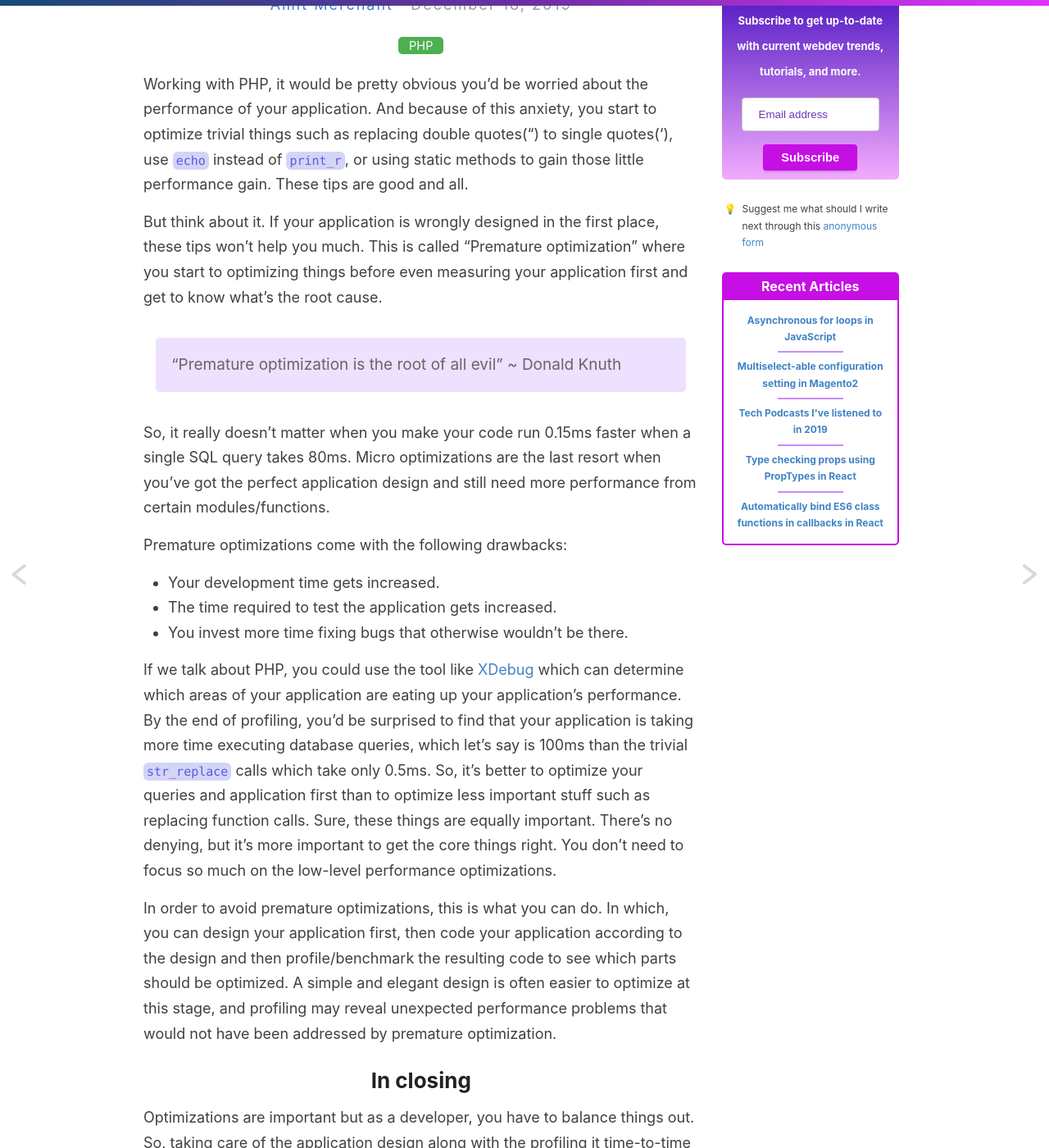
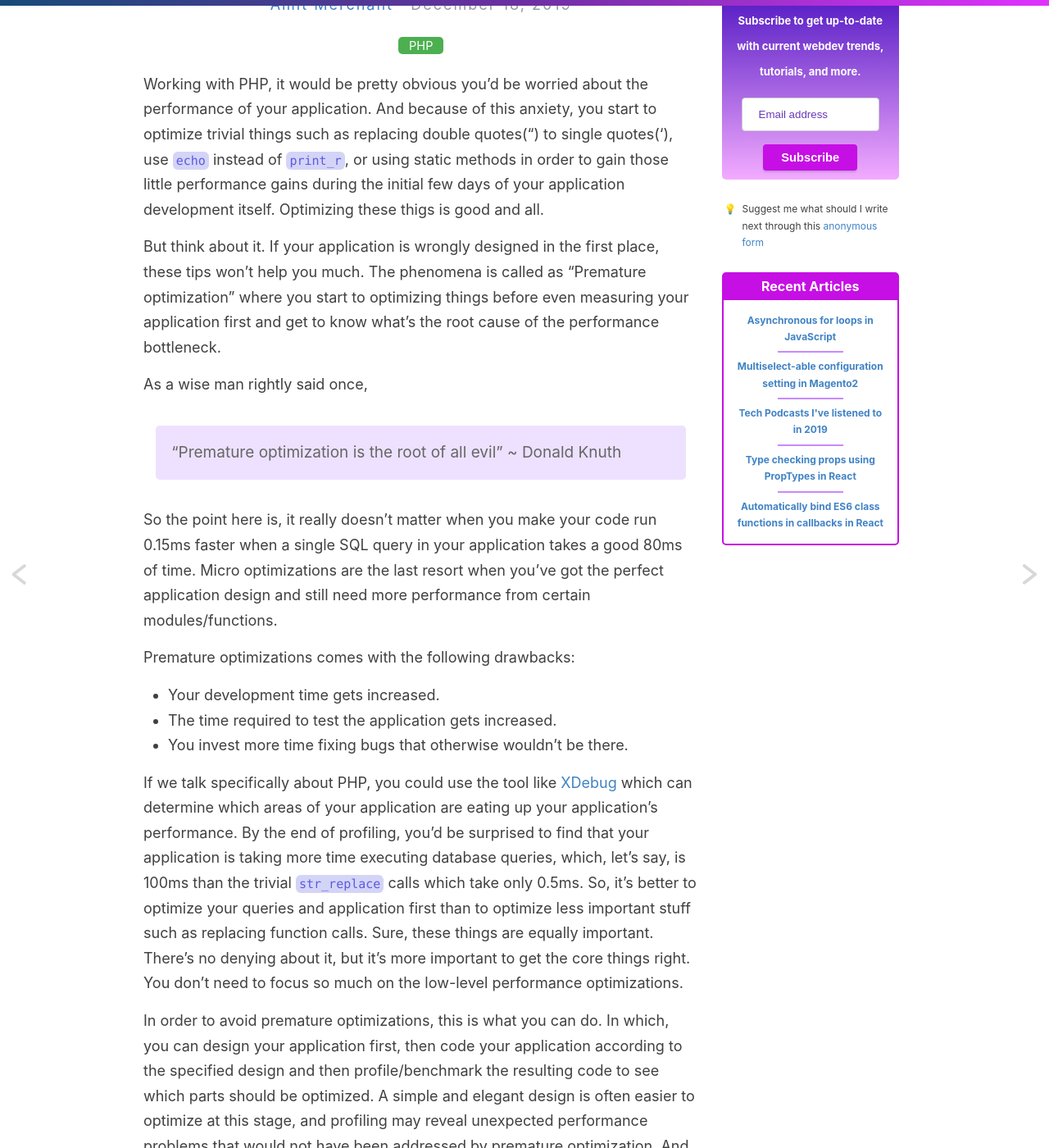
Before and after one commit to varunkumardev/amitmerchant1990.github.io, a Jekyll site: the page built from _posts/2019-12-18-premature-optimization-is-dangerous.md, in a window 1280 px wide and 1400 px high, scrolled down 224 px. Shown: the whole window at 82% size. Built offline with Jekyll 4.4.1, drawn with Linux system fonts in a browser that asks for light colours; comment, search, counter and statistics services are not loaded; some of the changed text lies outside the part shown.

Commit message:
improve post.

```diff
--- a/_posts/2019-12-18-premature-optimization-is-dangerous.md
+++ b/_posts/2019-12-18-premature-optimization-is-dangerous.md
@@ -5,23 +5,25 @@ image: /cdn/premature-optimization.png
 categories: [PHP]
 ---
 
-Working with PHP, it would be pretty obvious you'd be worried about the performance of your application. And because of this anxiety, you start to optimize trivial things such as replacing double quotes(") to single quotes('), use `echo` instead of `print_r`, or using static methods to gain those little performance gain. These tips are good and all.
+Working with PHP, it would be pretty obvious you'd be worried about the performance of your application. And because of this anxiety, you start to optimize trivial things such as replacing double quotes(") to single quotes('), use `echo` instead of `print_r`, or using static methods in order to gain those little performance gains during the initial few days of your application development itself. Optimizing these thigs is good and all.
 
-But think about it. If your application is wrongly designed in the first place, these tips won't help you much. This is called "Premature optimization" where you start to optimizing things before even measuring your application first and get to know what's the root cause.
+But think about it. If your application is wrongly designed in the first place, these tips won't help you much. The phenomena is called as "Premature optimization" where you start to optimizing things before even measuring your application first and get to know what's the root cause of the performance bottleneck.
+
+As a wise man rightly said once,
 
 > "Premature optimization is the root of all evil" ~ Donald Knuth
 
-So, it really doesn't matter when you make your code run 0.15ms faster when a single SQL query takes 80ms. Micro optimizations are the last resort when you've got the perfect application design and still need more performance from certain modules/functions.
+So the point here is, it really doesn't matter when you make your code run 0.15ms faster when a single SQL query in your application takes a good 80ms of time. Micro optimizations are the last resort when you've got the perfect application design and still need more performance from certain modules/functions.
 
-Premature optimizations come with the following drawbacks:
+Premature optimizations comes with the following drawbacks:
 
 - Your development time gets increased.
 - The time required to test the application gets increased.
 - You invest more time fixing bugs that otherwise wouldn't be there.
 
-If we talk about PHP, you could use the tool like [XDebug](http://www.xdebug.org/) which can determine which areas of your application are eating up your application's performance. By the end of profiling, you'd be surprised to find that your application is taking more time executing database queries, which let's say is 100ms than the trivial `str_replace` calls which take only 0.5ms. So, it's better to optimize your queries and application first than to optimize less important stuff such as replacing function calls. Sure, these things are equally important. There's no denying, but it's more important to get the core things right. You don't need to focus so much on the low-level performance optimizations.
+If we talk specifically about PHP, you could use the tool like [XDebug](http://www.xdebug.org/) which can determine which areas of your application are eating up your application's performance. By the end of profiling, you'd be surprised to find that your application is taking more time executing database queries, which, let's say, is 100ms than the trivial `str_replace` calls which take only 0.5ms. So, it's better to optimize your queries and application first than to optimize less important stuff such as replacing function calls. Sure, these things are equally important. There's no denying about it, but it's more important to get the core things right. You don't need to focus so much on the low-level performance optimizations.
 
-In order to avoid premature optimizations, this is what you can do. In which, you can design your application first, then code your application according to the design and then profile/benchmark the resulting code to see which parts should be optimized. A simple and elegant design is often easier to optimize at this stage, and profiling may reveal unexpected performance problems that would not have been addressed by premature optimization.
+In order to avoid premature optimizations, this is what you can do. In which, you can design your application first, then code your application according to the specified design and then profile/benchmark the resulting code to see which parts should be optimized. A simple and elegant design is often easier to optimize at this stage, and profiling may reveal unexpected performance problems that would not have been addressed by premature optimization. And if you still have time left, you'd go for the micro-optimizations. That is how you'd prevent yourself getting into _premature optimization_.
 
 # In closing
 
```
